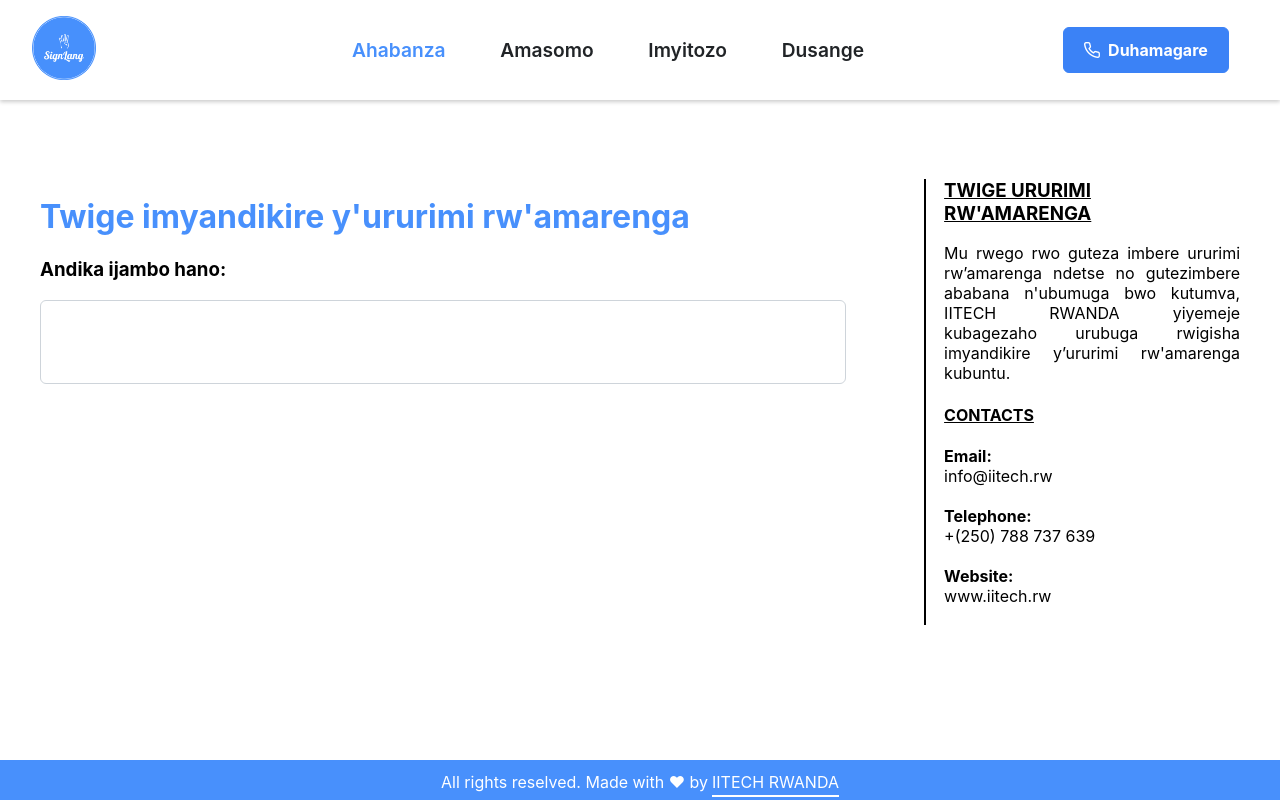
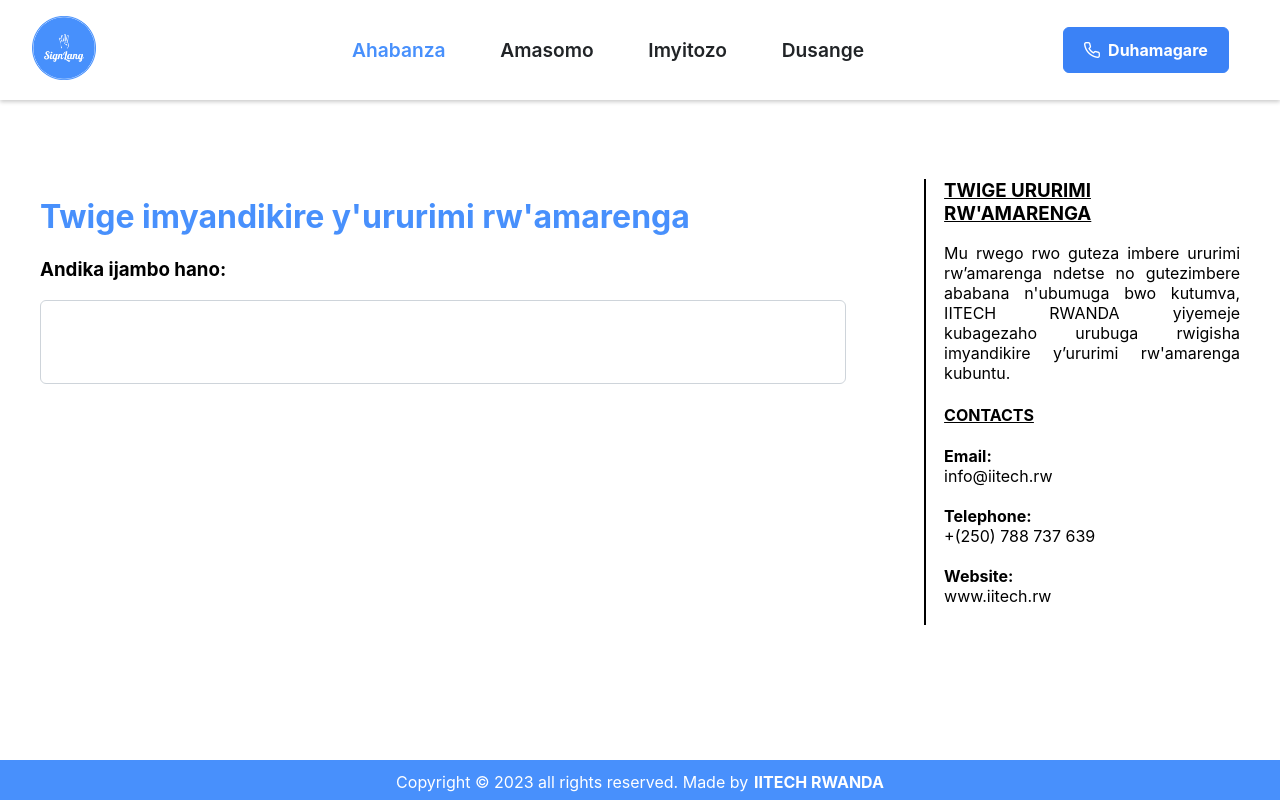
Before and after one commit to ngabo-dev/fluentfusion_frontend, a React (Vite) app: page / in a window 1280 px wide. Built offline with nearby package versions, Linux system fonts and the light colour scheme.

Commit message:
Current year

```diff
--- a/src/components/Footer.jsx
+++ b/src/components/Footer.jsx
@@ -1,11 +1,12 @@
 import React from 'react'
 
 function Footer() {
+  const currentYear = new Date().getFullYear();
   return (
     <div style={{backgroundColor:'#4890fc', width:'100%', minHeight:"40px", color:'white', textAlign:'center', bottom:'0', left: '0', position:'fixed'}}>
         <div style={{marginTop:'12px'}}>
-        All rights reselved. Made with <span style={{color:'white', height:'36px'}}> ♥</span> by
-         <a href='https://iitech.rw/' style={{ color: 'white', borderBottom: '2px solid white', paddingBottom: '3px', display: 'inline-block', textDecoration:'none', marginLeft:'4px' }}> IITECH RWANDA </a>
+          Copyright &copy; {currentYear} all rights reserved. Made by
+         <a href='https://iitech.rw/'  target='_blank' style={{ color: 'white', textDecoration:'none', marginLeft:'2px', fontWeight:'bold' }}> IITECH RWANDA </a>
 
 
         </div>
```
